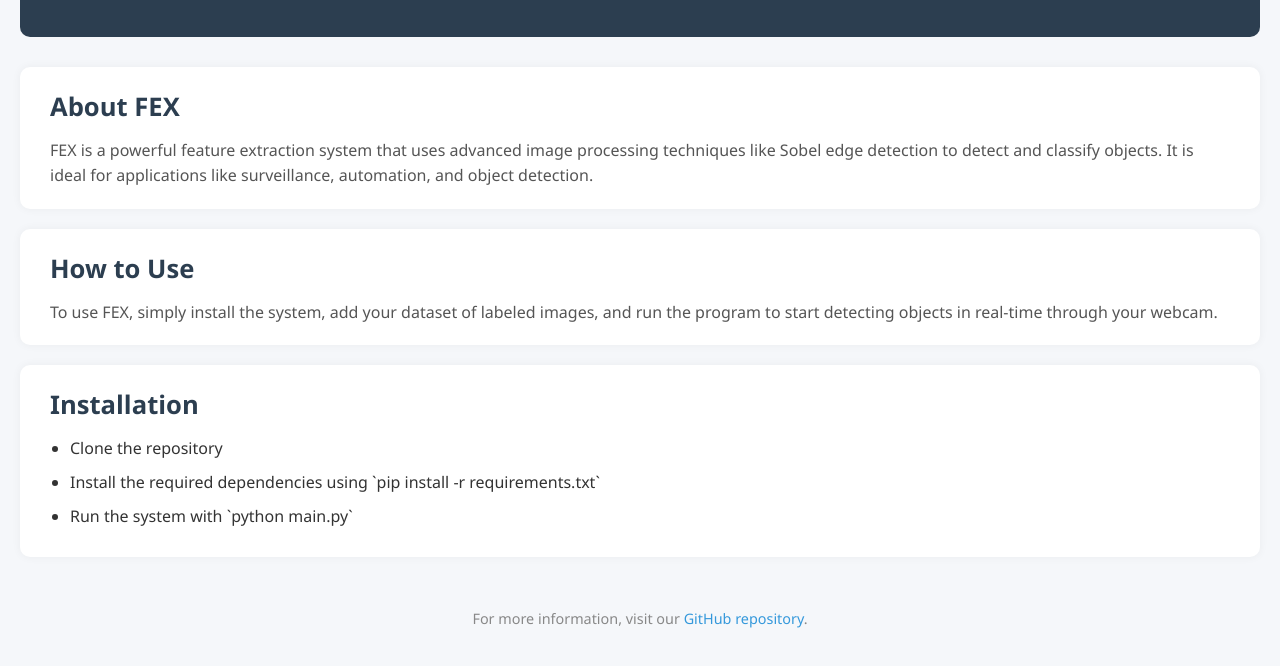
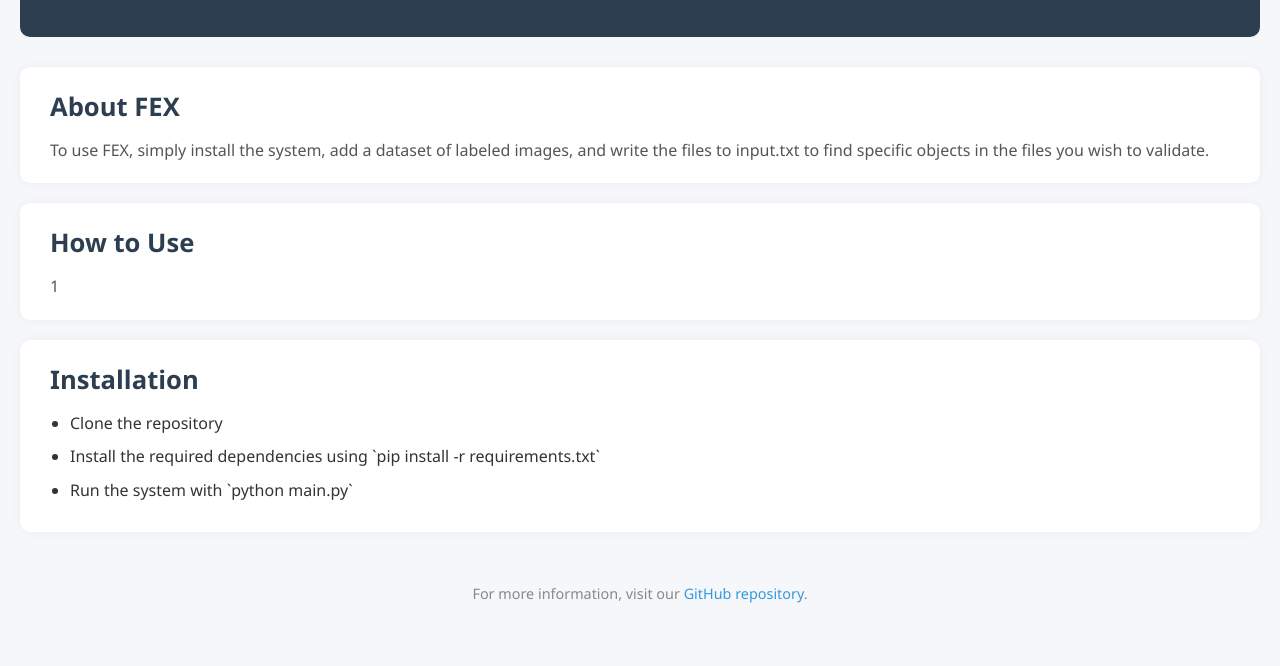
Before and after one commit to yucchannel/fex, a plain HTML site: page index.html in a window 1280 px wide. Shown: the part 168-834 px from the top of the page. After the commit the page ends 813 px from the top, so only its background shows below. Drawn offline with Linux system fonts and the light colour scheme.

Commit message:
Update index.html

```diff
--- a/index.html
+++ b/index.html
@@ -14,15 +14,15 @@
     <section>
         <h2>About FEX</h2>
         <p>
-            FEX is a powerful feature extraction system that uses advanced image processing techniques like Sobel edge detection to detect and classify objects. It is ideal for applications like surveillance, automation, and object detection.
+            To use FEX, simply install the system, add a dataset of labeled images, and write the files to input.txt to find specific objects in the files you wish to validate.
+
         </p>
     </section>
 
     <section>
         <h2>How to Use</h2>
         <p>
-            To use FEX, simply install the system, add your dataset of labeled images, and run the program to start detecting objects in real-time through your webcam.
-        </p>
+1        </p>
     </section>
 
     <section>
```
